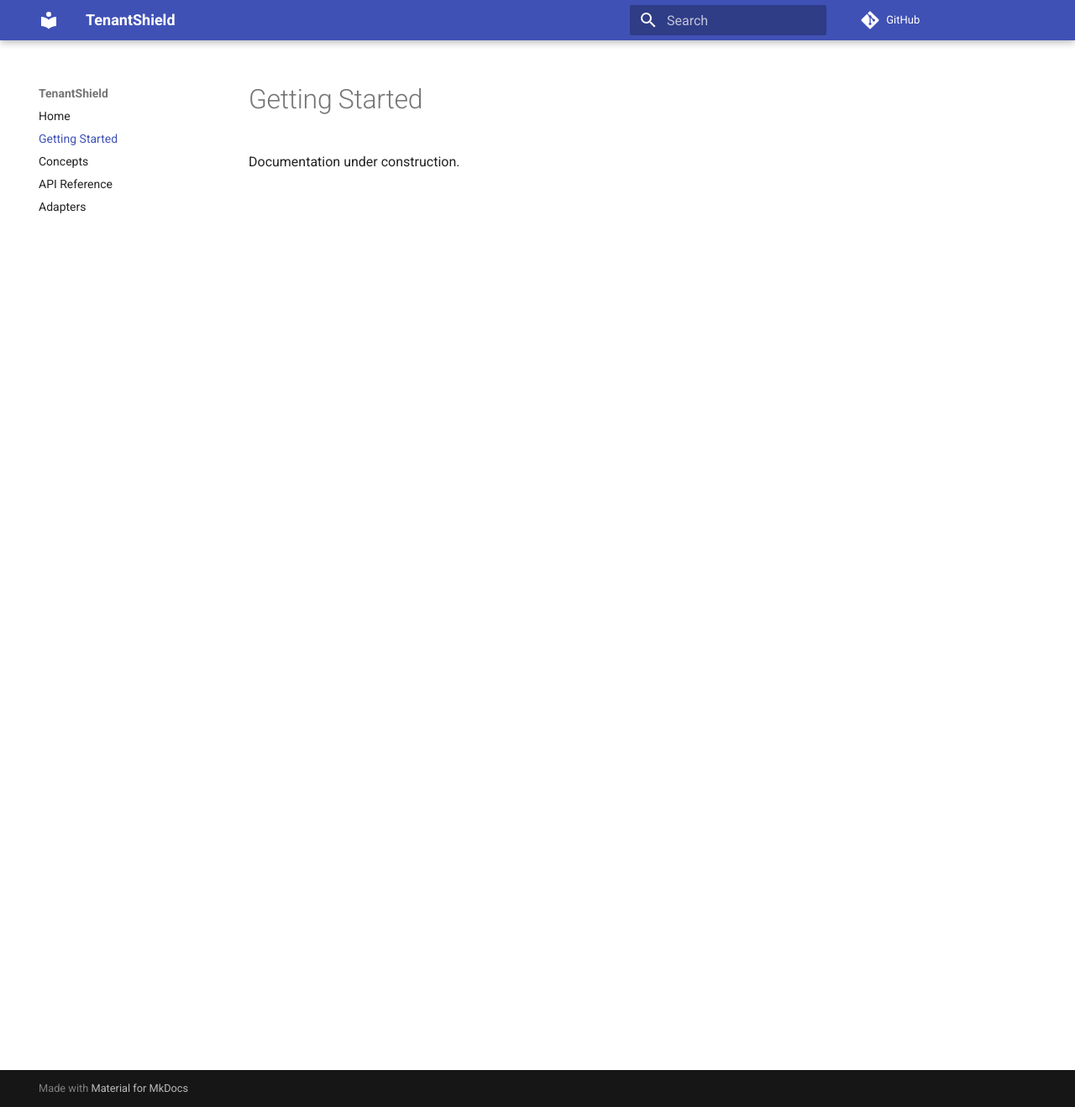
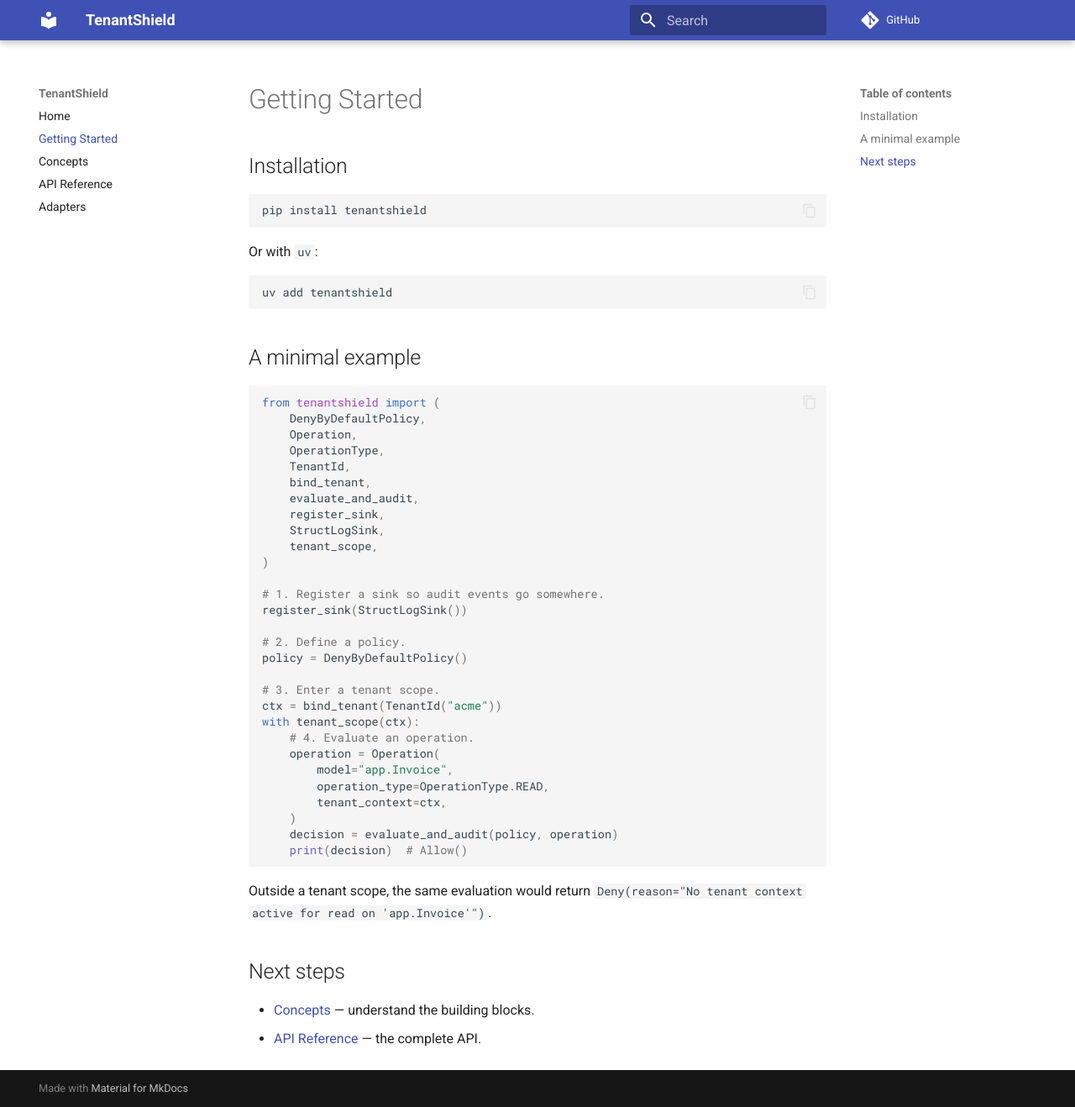
Before and after one commit to Jhoelperaltap/tenantshield, an MkDocs documentation site: the page built from docs/getting-started.md, in a window 1280 px wide and 1318 px high. Shown: the whole window at 84% size. Built offline with MkDocs 1.6.1 and Material for MkDocs 9.7.7, drawn with Linux system fonts in a browser that asks for light colours; comment, search, counter and statistics services are not loaded.

Commit message:
docs: write scaffold content for index, getting-started, concepts, api, adapters

````diff
--- a/docs/getting-started.md
+++ b/docs/getting-started.md
@@ -1,3 +1,55 @@
 # Getting Started
 
-Documentation under construction.
+## Installation
+
+```bash
+pip install tenantshield
+```
+
+Or with `uv`:
+
+```bash
+uv add tenantshield
+```
+
+## A minimal example
+
+```python
+from tenantshield import (
+    DenyByDefaultPolicy,
+    Operation,
+    OperationType,
+    TenantId,
+    bind_tenant,
+    evaluate_and_audit,
+    register_sink,
+    StructLogSink,
+    tenant_scope,
+)
+
+# 1. Register a sink so audit events go somewhere.
+register_sink(StructLogSink())
+
+# 2. Define a policy.
+policy = DenyByDefaultPolicy()
+
+# 3. Enter a tenant scope.
+ctx = bind_tenant(TenantId("acme"))
+with tenant_scope(ctx):
+    # 4. Evaluate an operation.
+    operation = Operation(
+        model="app.Invoice",
+        operation_type=OperationType.READ,
+        tenant_context=ctx,
+    )
+    decision = evaluate_and_audit(policy, operation)
+    print(decision)  # Allow()
+```
+
+Outside a tenant scope, the same evaluation would return
+`Deny(reason="No tenant context active for read on 'app.Invoice'")`.
+
+## Next steps
+
+- [Concepts](concepts/index.md) — understand the building blocks.
+- [API Reference](api/index.md) — the complete API.
````
Also changed, not shown: docs/adapters/index.md (+14 -1 lines), docs/api/index.md (+22 -1 lines), docs/concepts/index.md (+40 -1 lines), docs/index.md (+22 -1 lines).
